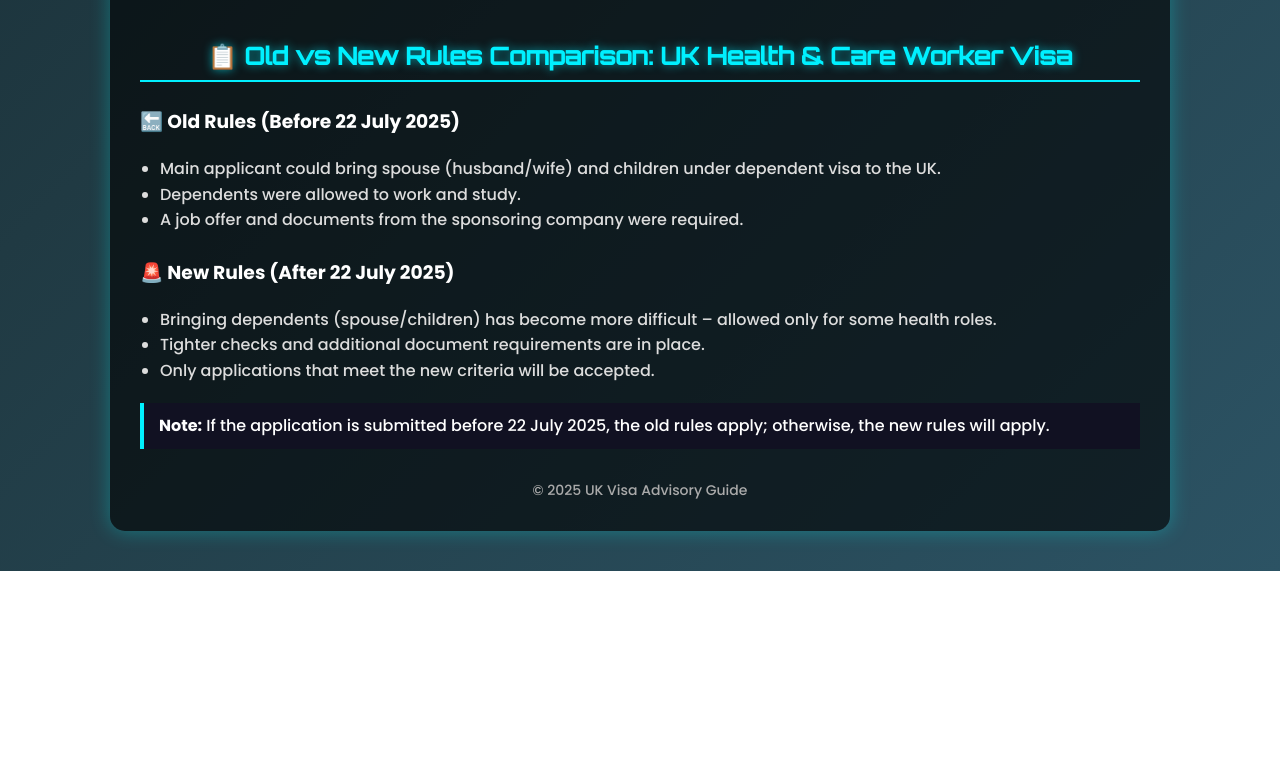
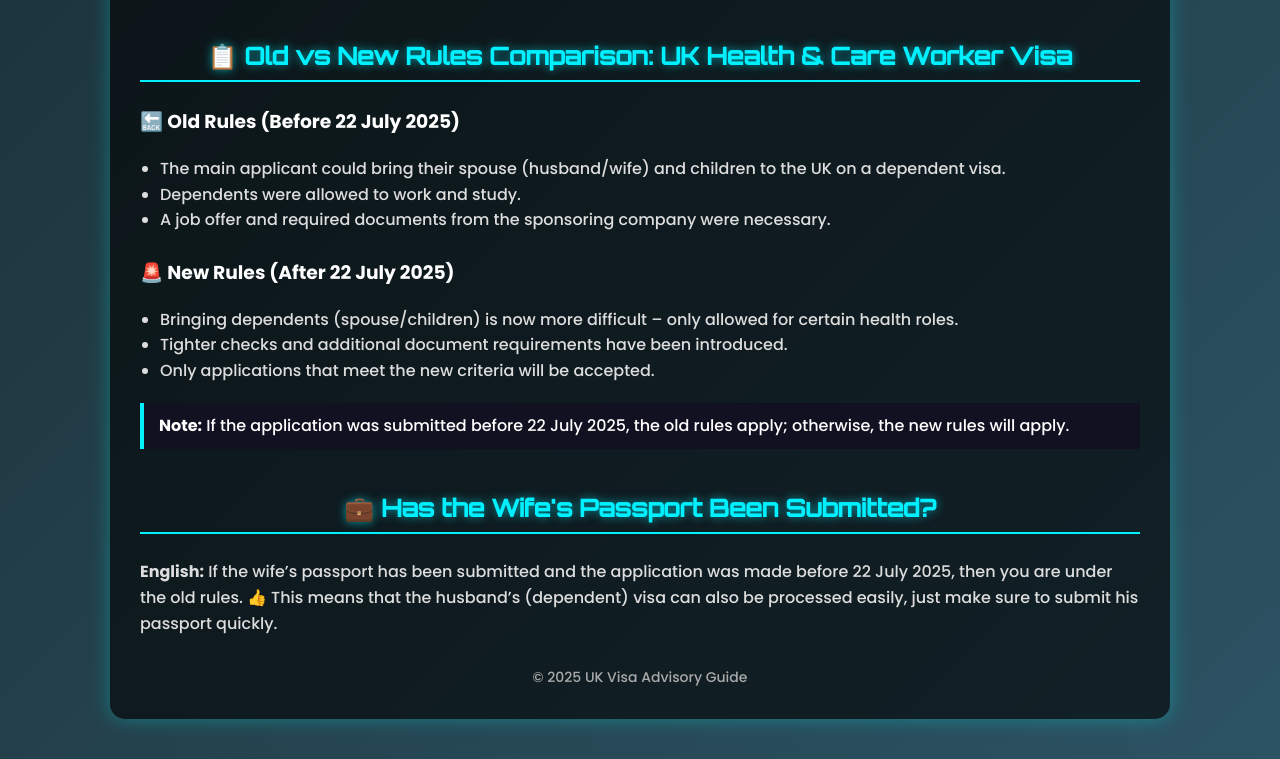
Before and after one commit to ukHealthcareinfo/New_Or_Old_RuleHealthCare, a plain HTML site: page index.html in a window 1280 px wide. Shown: the part 1338-2097 px from the top of the page. Before the commit the page ends 1909 px from the top, so only its background shows below. Drawn offline with Linux system fonts and the light colour scheme.

Commit message:
Update index.html

```diff
--- a/index.html
+++ b/index.html
@@ -117,23 +117,28 @@
     <div class="section">
         <h3><strong>🔙 Old Rules (Before 22 July 2025)</strong></h3>
         <ul>
-            <li>Main applicant could bring spouse (husband/wife) and children under dependent visa to the UK.</li>
+            <li>The main applicant could bring their spouse (husband/wife) and children to the UK on a dependent visa.</li>
             <li>Dependents were allowed to work and study.</li>
-            <li>A job offer and documents from the sponsoring company were required.</li>
+            <li>A job offer and required documents from the sponsoring company were necessary.</li>
         </ul>
     </div>
 
     <div class="section">
         <h3><strong>🚨 New Rules (After 22 July 2025)</strong></h3>
         <ul>
-            <li>Bringing dependents (spouse/children) has become more difficult – allowed only for some health roles.</li>
-            <li>Tighter checks and additional document requirements are in place.</li>
+            <li>Bringing dependents (spouse/children) is now more difficult – only allowed for certain health roles.</li>
+            <li>Tighter checks and additional document requirements have been introduced.</li>
             <li>Only applications that meet the new criteria will be accepted.</li>
         </ul>
     </div>
 
     <div class="note">
-        <strong>Note:</strong> If the application is submitted before 22 July 2025, the old rules apply; otherwise, the new rules will apply.
+        <strong>Note:</strong> If the application was submitted before 22 July 2025, the old rules apply; otherwise, the new rules will apply.
+    </div>
+
+    <h2><strong>💼 Has the Wife's Passport Been Submitted?</strong></h2>
+    <div class="section">
+        <p><strong>English:</strong> If the wife’s passport has been submitted and the application was made before 22 July 2025, then you are under the old rules. 👍 This means that the husband’s (dependent) visa can also be processed easily, just make sure to submit his passport quickly.</p>
     </div>
 
     <footer>&copy; 2025 UK Visa Advisory Guide</footer>
```
